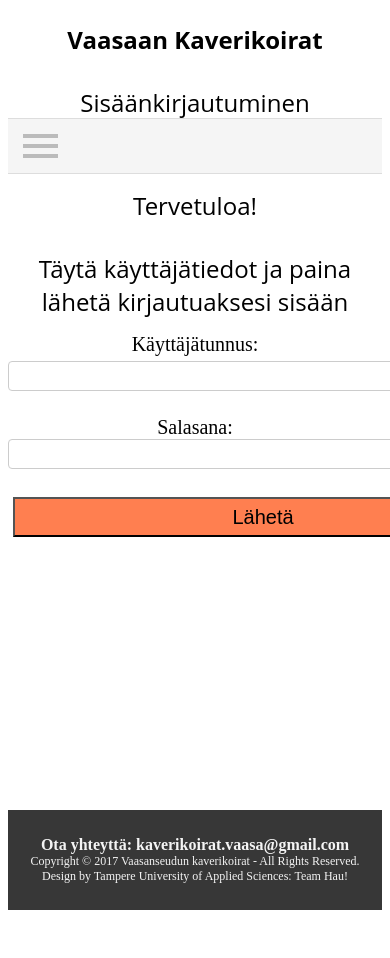
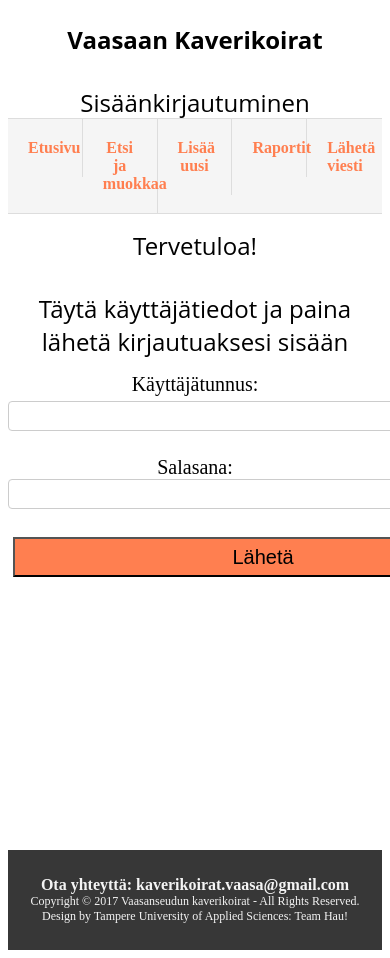
Before and after one commit to raumanm/ProjectHau, an Angular app in the folder frontend/angulartest-app/: page /loginPage in a window 390 px wide. Shown: the top 958 px of the page. Before the commit the page ends 918 px from the top, so only its background shows below. Built offline with nearby package versions, Linux system fonts and the light colour scheme.

Commit message:
Add new styling features

```diff
--- a/frontend/angulartest-app/src/app/stylesheets/formstyle.css
+++ b/frontend/angulartest-app/src/app/stylesheets/formstyle.css
@@ -18,6 +18,12 @@ input[type=submit]:hover{
     cursor: pointer;
 }
 
+ul{
+  list-style-type: none;
+  margin: 0;
+  padding: 0;
+}
+
 textarea{
     width: 100%;
     margin-bottom: 15px;
@@ -34,7 +40,44 @@ select, input[type=text], input[type=date]{
     margin-right: 15px;
 }
 
+p{
+  border: 0;
+  margin: 0;
+}
 button:hover{
     border: groove 5px lightgray;
     cursor: pointer;
 }
+
+#content{
+  position:relative;
+}
+
+.bottomButt{
+  position: absolute;
+  left:50%;
+  margin-left:-250px;
+  bottom:   140px;
+}
+
+table {
+  font-family: arial, sans-serif;
+  border-collapse: collapse;
+  width: 100%;
+}
+
+td, th {
+  text-align: left;
+  padding: 8px;
+  min-width: 250px;
+}
+
+td{
+  height: 20px;
+}
+
+th{
+  background-color: #f5f5f5;
+  border-top: 1px solid #cccccc;
+  border-bottom: 1px solid #cccccc;
+}
--- a/frontend/angulartest-app/src/app/stylesheets/style.css
+++ b/frontend/angulartest-app/src/app/stylesheets/style.css
@@ -166,6 +166,10 @@ input[type=radio]{
   width: 20px;
 }
 
+ul{
+  list-style-type: none;
+}
+
 button:hover, input[type=submit]:hover{
   border: groove 5px lightgray;
   cursor: pointer;
@@ -196,45 +200,8 @@ input[type=text], input[type=password]{
   }
 }
 
-@media only screen and (max-width: 800px) {
-
-  #title{
-    width: 100%;
-  }
-
-  .hamburger {
-    cursor: pointer;
-    padding: 15px;
-    display: block;
-  }
-
-  .line {
-    border-bottom: 4px solid #bbb;
-    width: 35px;
-    margin-bottom: 6px;
-  }
-
-  .line:last-child {
-    margin-bottom: 0;
-  }
-
-  nav li{
-    width: 100%;
-  }
-
-  .menu{
-    height: 0;
-    overflow: hidden;
-    transition: height 0.3s;
-  }
-
-  .open {
-    height: 346px;
-  }
-
   @media only screen and (max-width: 520px) {
     #logo{
       visibility: hidden;
     }
-  }
 }
```
